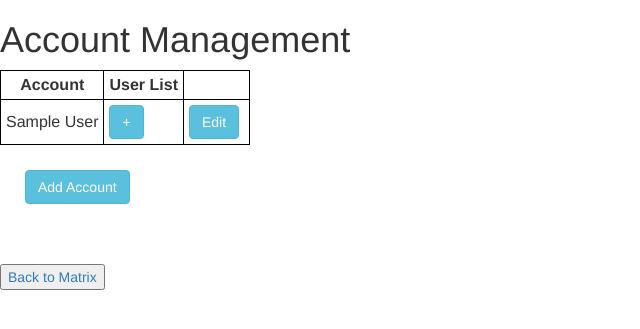
After one commit to hep-gc/Glintv2, a Django app: template glintwebui/templates/glintwebui/manage_accounts.html in a window 1280 px wide. The commit adds this page. Shown: the top 329 px of the page, without its empty margins (0-640 px from the left). Run offline with Django 3.2, Linux system fonts and the light colour scheme; tables that the repository leaves empty hold one stand-in row (values such as "Sample post"); the template is opened without the code that fills it: values that come from a table or form of the project are taken from there, most other values are stand-ins (such as "Sample title", 1, 10 or a date in 2020); parts of the project's set-up code (start-up, migrations or seed data) failed here and were passed over; some libraries are stand-ins or nearby versions.

Commit message:
add admin account management page
This commit adds a page to allow admin users to:
-Make new accounts
-Add users to existing accounts
-Rename accounts
-Remove users from accounts

```diff
--- a/glintwebui/models.py
+++ b/glintwebui/models.py
@@ -60,7 +60,7 @@ Attributes:
 class User_Account(models.Model):
     account_name = models.ForeignKey(Account, on_delete=models.CASCADE)
     user = models.ForeignKey(Glint_User, on_delete=models.CASCADE)
-    last_used = models.DateTimeField()
+    last_used = models.DateTimeField(null=True, blank=True)
 
 
     def __str__(self):
--- /dev/null
+++ b/glintwebui/templates/glintwebui/manage_accounts.html
@@ -0,0 +1,123 @@
+<head>
+	<link rel="stylesheet" href="https://maxcdn.bootstrapcdn.com/bootstrap/3.3.7/css/bootstrap.min.css">
+    <script src="https://ajax.googleapis.com/ajax/libs/jquery/3.1.1/jquery.min.js"></script>
+    <script src="https://maxcdn.bootstrapcdn.com/bootstrap/3.3.7/js/bootstrap.min.js"></script>
+
+	<style>
+		table, th, td {
+		    border: 1px solid black;
+		    border-collapse: collapse;
+		    padding: 5px;
+		}
+		th {
+		    text-align: center;
+		}
+	</style>
+</head>
+{% load template_utils %}
+<h1>Account Management</h1>
+{% if message is not None %}
+	<div><p style="color:green">{{message}}</p></div>
+{% endif %}
+<div>
+	<table class="account_table">
+		<tr><th>Account</th><th>User List</th></tr>
+		{% for account in account_list %}
+			<tr>
+				<td>{{account.account_name}}</td>
+				<td>
+					{% for acc in account_user_dict %}
+						{% if account == acc %}
+							{% for user in account_user_dict|get_item:acc %}
+								<p>{{user}} <input type="button" onclick="confirmUserDelete('{{user}}', '{{account.account_name}}')" value="x" style="background-color: red; color: black; float: right"/></p>
+							{% endfor %}
+						{% endif %}
+					{% endfor %}
+					<button type="button" class="btn btn-info" data-toggle="collapse" data-target="#{{account.account_name|strip}}_add" style="margin-right: 5px"> + </button>
+						<div class="collapse" id="{{account.account_name|strip}}_add">
+						<form name="{{account.account_name|strip}}_add" action="/ui/add_user_account/" method="post">
+							{% csrf_token %}
+							<table>
+							    <td><select name="user" id="" value="" />
+							    	{% for user in user_list%}
+							    		<option value="{{user}}">{{user}}</option>
+							    	{% endfor%}
+							    </select></td>
+
+							    <input type="hidden" name="account" value="{{account.account_name}}" />
+
+							    <td><input type="submit" value="Add User" /></td>
+								</tr>
+							</table>
+						</form>
+					</div>
+				</td>
+				<td><button type="button" class="btn btn-info" data-toggle="collapse" data-target="#{{account.account_name|strip}}" style="margin-right: 5px"> Edit </button>
+				<div class="collapse" id="{{account.account_name|strip}}" style="width: 400px">
+					<form name="{{account.account_name|strip}}" action="/ui/update_account/" method="post">
+						{% csrf_token %}
+						<table>
+						    <tr><td><label for="account">Account</label></td>
+						    <td><input type="text" name="account" id="" value="{{account.account_name}}" /></td></tr>
+
+						    <input type="hidden" name="old_account" value="{{account.account_name}}" />
+
+						    <tr><td><input type="submit" value="Update Account" /></td>
+							<td><input type="button" onclick="confirmDelete('{{account.account_name}}')" value="Delete" style="background-color: red; color: black; float: right"/></td></tr>
+						</table>
+					</form>
+				</div>
+				</td>
+			</tr>
+		{% endfor %}
+	</table>
+</div>
+<div style="padding-left: 25px; padding-top: 25px">
+	<button type="button" class="btn btn-info" data-toggle="collapse" data-target="#new_account" style="margin-right: 5px"> Add Account </button>
+	<div class="collapse" id="new_account" style="width: 400px">
+		<form name="new_account" action="/ui/add_account/" method="post">
+			{% csrf_token %}
+			<table>
+			    <tr><td><label for="account">Account</label></td>
+			    <td><input type="text" name="account" id="" value="" /></td></tr>
+
+			    <tr><td><input type="submit" value="Add Account" /></td></tr>
+			</table>
+		</form>
+	</div>
+</div>
+<br/><br/><br/>
+<a href="/ui/"><input type="button" value="Back to Matrix"/></a>
+
+<script>
+	function confirmDelete(account) {
+	    if (confirm("Are you sure you want to delete '" + account + "'") == true) {;
+	        $.post("/ui/delete_account/", {account: account, csrfmiddlewaretoken: '{{csrf_token}}'}, function(result){
+	        	if(result){
+	        		window.location.href = "/ui/manage_accounts";
+	        	}
+	        	else{
+	        		//something happened with delete, maybe give an error msg?
+	        	}
+
+
+	        })
+
+	    }
+	}
+	function confirmUserDelete(user, account) {
+		if (confirm("Are you sure you want to delete '" + user + "' from " + account + ".") == true) {;
+	        $.post("/ui/delete_user_account/", {account: account, user: user, csrfmiddlewaretoken: '{{csrf_token}}'}, function(result){
+	        	if(result){
+	        		window.location.href = "/ui/manage_accounts";
+	        	}
+	        	else{
+	        		//something happened with delete, maybe give an error msg?
+	        	}
+
+
+	        })
+
+	    }
+	}
+</script>
--- a/glintwebui/templates/glintwebui/manage_users.html
+++ b/glintwebui/templates/glintwebui/manage_users.html
@@ -68,7 +68,8 @@
 		</form>
 	</div>
 </div>
-
+<br/><br/><br/>
+<a href="/ui/"><input type="button" value="Back to Matrix"/></a>
 
 <script>
 	function confirmDelete(user) {
--- a/glintwebui/templatetags/template_utils.py
+++ b/glintwebui/templatetags/template_utils.py
@@ -1,4 +1,5 @@
 from django.template.defaulttags import register
+from django.template.defaultfilters import stringfilter
 from django import template
 
 register = template.Library()
@@ -6,3 +7,8 @@ register = template.Library()
 @register.filter()
 def get_item(template_dict, key):
     return template_dict.get(key)
+
+@register.filter
+@stringfilter
+def strip(value):
+    return value.replace(" ", "")
--- a/glintwebui/urls.py
+++ b/glintwebui/urls.py
@@ -16,4 +16,9 @@ urlpatterns = [
     url(r'^add_user/$', views.add_user, name='add_user'),
     url(r'^delete_user/$', views.delete_user, name='delete_user'),
     url(r'^manage_accounts/$', views.manage_accounts, name='manage_accounts'),
+    url(r'^delete_account/$', views.delete_account, name='delete_account'),
+    url(r'^add_account/$', views.add_account, name='add_account'),
+    url(r'^update_account/$', views.update_account, name='update_account'),
+    url(r'^delete_user_account/$', views.delete_user_account, name='delete_user_account'),
+    url(r'^add_user_account/$', views.add_user_account, name='add_user_account'),
 ]
```
Also changed, not shown: glintwebui/templates/glintwebui/project_details.html (+19 -2 lines), glintwebui/views.py (+140 -9 lines).
